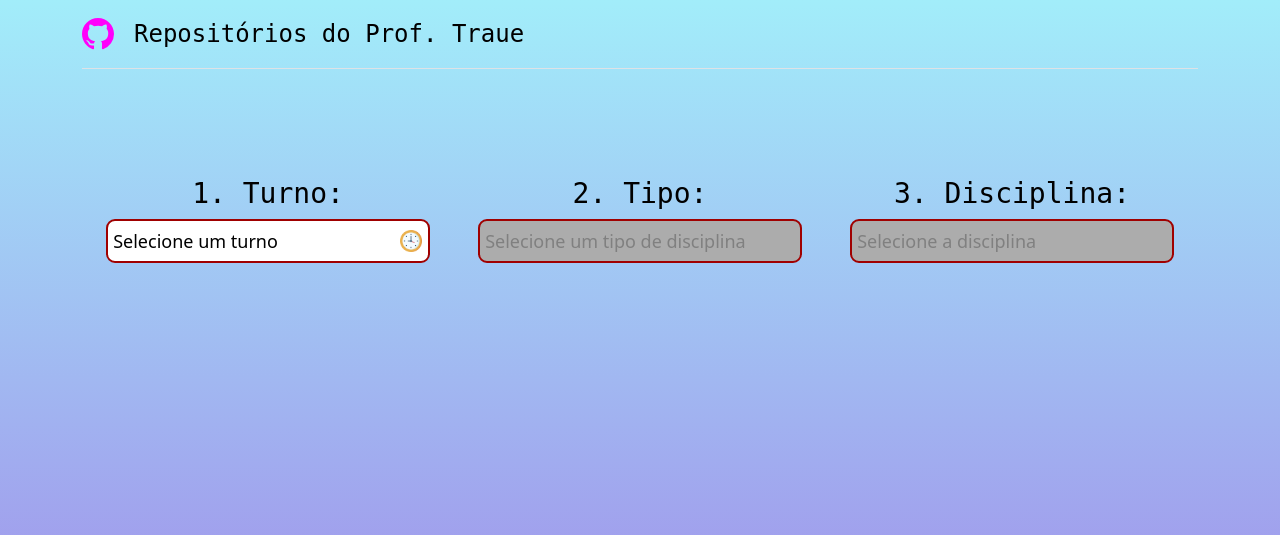
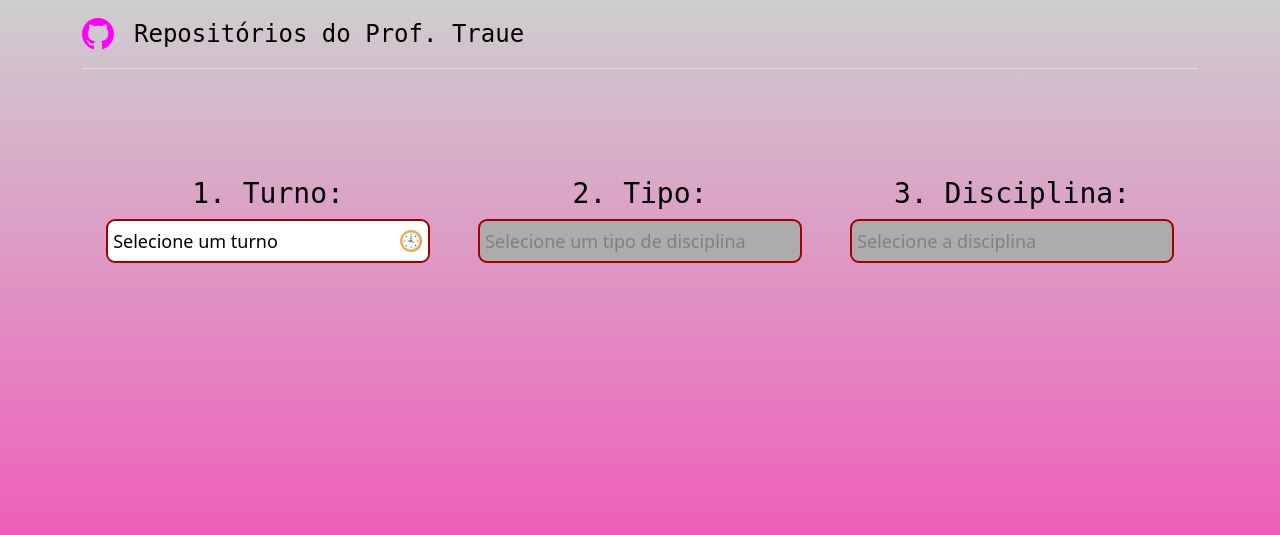
Before and after one commit to traue/git-index, a PHP site: page / in a window 1280 px wide. Shown: the top 535 px of the page. Run offline with PHP 8.4, Linux system fonts and the light colour scheme; some libraries are stand-ins or nearby versions.

Commit message:
style change

```diff
--- a/style/style.css
+++ b/style/style.css
@@ -1,5 +1,5 @@
 body {
-    background: -webkit-gradient(linear, left top, left bottom, from(rgb(162, 237, 250)), to(#a07ce7)) fixed;
+    background: -webkit-gradient(linear, left top, left bottom, from(rgb(206, 206, 206)), to(#ff00a2d9)) fixed;
     margin-bottom: 30px;
     /* background: url("../img/backimg.png") no-repeat center center fixed; */
     /* background-color: rgb(34,39,45); */
```
